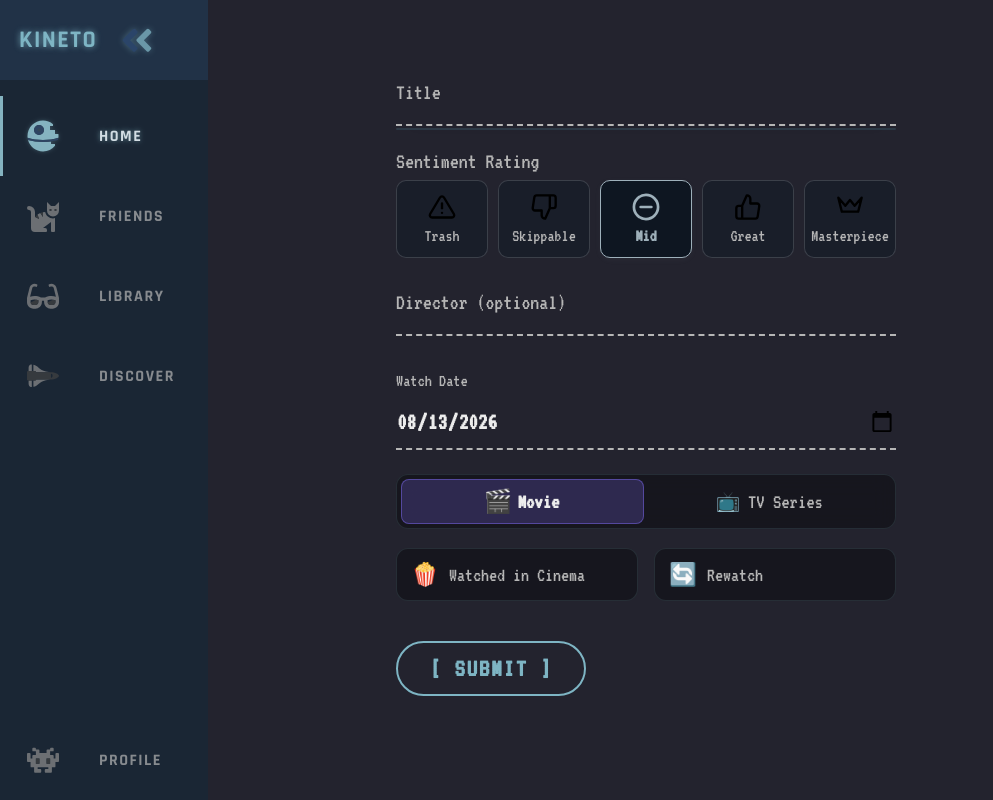
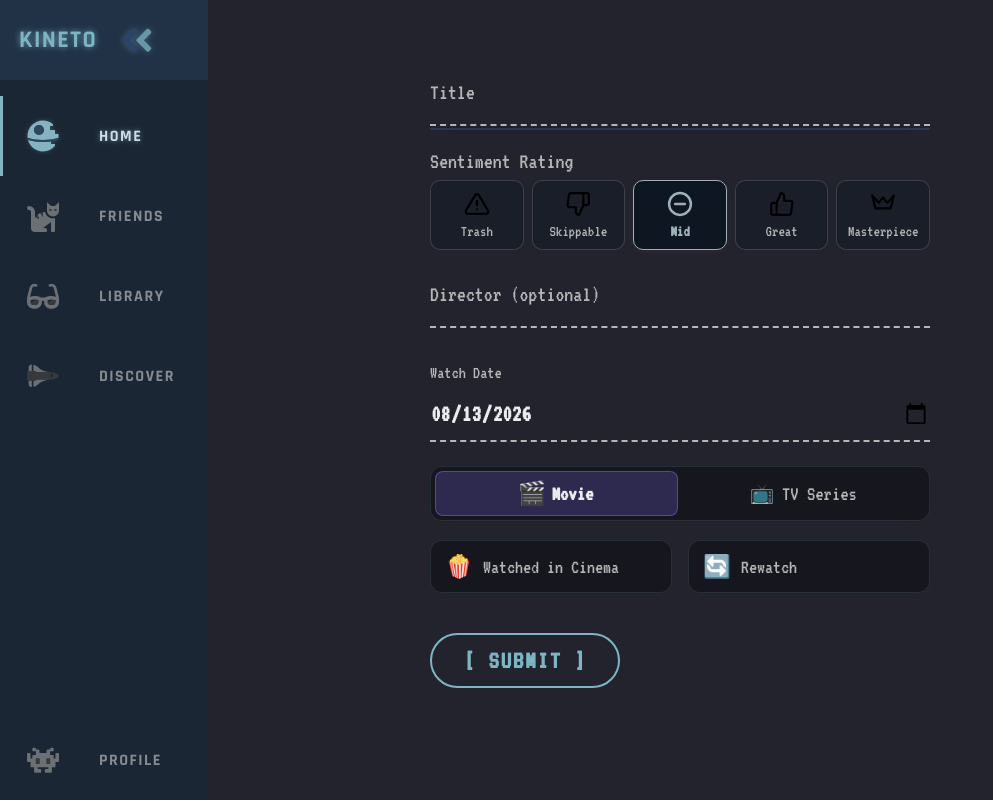
Before and after one commit to bergio13/webapp_v2, a Flask app: page /add_movie in a window 1280 px wide. Shown: the whole page, without its empty margins (0-993 px from the left). Run offline with Flask 3, Linux system fonts and the light colour scheme; the visitor is signed in with stand-in values (Sample User, id 1); parts of the project's set-up code (start-up, migrations or seed data) failed here and were passed over; some web fonts are replaced.

Commit message:
fix layout

````diff
--- a/static/css/partials/_base.css
+++ b/static/css/partials/_base.css
@@ -2,7 +2,13 @@
    _base.css — Global resets, element defaults, scrollbar, layout skeleton
    ========================================================================== */
 
-/* --- Document --- */
+/* --- Document & Box Sizing Reset --- */
+*,
+*::before,
+*::after {
+  box-sizing: border-box;
+}
+
 body {
   margin: 0;
   padding: 0;
--- a/static/css/partials/_components.css
+++ b/static/css/partials/_components.css
@@ -1058,6 +1058,7 @@ ul.add li {
 .sentiment-selector-wrapper {
   margin-bottom: 1rem;
   width: 100%;
+  box-sizing: border-box;
 }
 
 .sentiment-selector-label {
@@ -1070,9 +1071,10 @@ ul.add li {
 
 .sentiment-selector {
   display: grid;
-  grid-template-columns: repeat(5, 1fr);
-  gap: 10px;
+  grid-template-columns: repeat(5, minmax(0, 1fr));
+  gap: 8px;
   width: 100%;
+  box-sizing: border-box;
 }
 
 .sentiment-option {
@@ -1081,32 +1083,39 @@ ul.add li {
   align-items: center;
   justify-content: center;
   gap: 6px;
-  padding: 12px 6px;
+  padding: 10px 4px;
   background: rgba(19, 28, 39, 0.6);
   border: 1px solid rgba(255, 255, 255, 0.15);
   border-radius: 10px;
   cursor: pointer;
   transition: all 0.25s cubic-bezier(0.16, 1, 0.3, 1);
   outline: none;
+  min-width: 0;
+  box-sizing: border-box;
 }
 
 .sentiment-option svg {
-  width: 28px;
-  height: 28px;
+  width: 26px;
+  height: 26px;
   fill: none;
   stroke: currentColor;
   stroke-width: 2;
   stroke-linecap: round;
   stroke-linejoin: round;
   transition: transform 0.25s ease, stroke 0.25s ease;
+  flex-shrink: 0;
 }
 
 .sentiment-option .sentiment-text {
   font-family: "VT323", monospace;
-  font-size: 1.1rem;
+  font-size: 1rem;
   color: var(--text-primary);
   white-space: nowrap;
+  max-width: 100%;
+  overflow: hidden;
+  text-overflow: ellipsis;
   transition: color 0.25s ease;
+  text-align: center;
 }
 
 .sentiment-option:hover {
@@ -1165,26 +1174,42 @@ ul.add li {
 }
 
 .sentiment-option.active svg {
-  transform: scale(1.15);
+  transform: scale(1.12);
 }
 
 @media (max-width: 600px) {
+  .sentiment-selector-wrapper {
+    width: 100%;
+    box-sizing: border-box;
+  }
+
   .sentiment-selector {
-    grid-template-columns: repeat(5, 1fr);
-    gap: 6px;
+    grid-template-columns: repeat(5, minmax(0, 1fr));
+    gap: 4px;
+    width: 100%;
+    box-sizing: border-box;
   }
 
   .sentiment-option {
-    padding: 8px 3px;
+    padding: 6px 1px;
+    min-width: 0;
+    box-sizing: border-box;
   }
 
   .sentiment-option svg {
-    width: 22px;
-    height: 22px;
+    width: 18px;
+    height: 18px;
+    flex-shrink: 0;
   }
 
   .sentiment-option .sentiment-text {
-    font-size: 0.85rem;
+    font-size: 0.72rem;
+    letter-spacing: -0.2px;
+    max-width: 100%;
+    overflow: hidden;
+    text-overflow: ellipsis;
+    white-space: nowrap;
+    text-align: center;
   }
 }
 
@@ -1205,6 +1230,8 @@ ul.add li {
   gap: 4px;
   backdrop-filter: blur(10px);
   user-select: none;
+  width: 100%;
+  box-sizing: border-box;
 }
 
 .segmented-btn {
@@ -1224,6 +1251,16 @@ ul.add li {
   position: relative;
   z-index: 1;
   text-align: center;
+  min-width: 0;
+  box-sizing: border-box;
+}
+
+@media (max-width: 600px) {
+  .segmented-btn {
+    padding: 8px 6px;
+    font-size: 1.15rem;
+    gap: 4px;
+  }
 }
 
 .segmented-btn:hover {
--- a/static/css/partials/_pages.css
+++ b/static/css/partials/_pages.css
@@ -970,7 +970,9 @@ body.landing-private-lounge::before {
 /* -----------------------------------Form styling----------------------------------------------------------------- */
 body:not(.discover_page) form {
   max-width: 500px;
-  margin-left: 25%;
+  width: 100%;
+  margin: 0 auto;
+  box-sizing: border-box;
 }
 
 .field {
--- a/templates/passwordreset.html
+++ b/templates/passwordreset.html
@@ -18,4 +18,3 @@
   </form>
 </main>
 {% endblock %}{% endblock %}
-```
````
